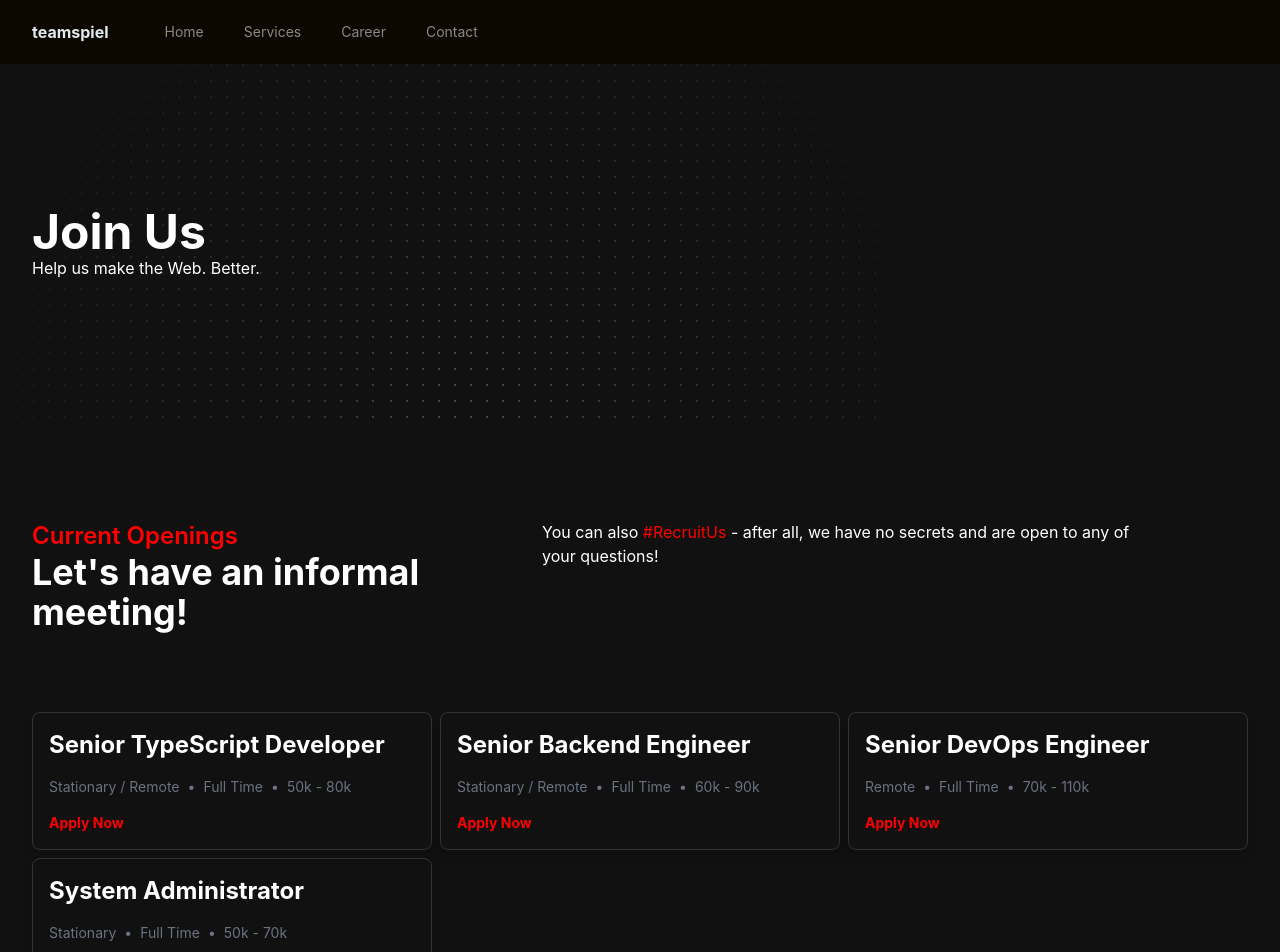
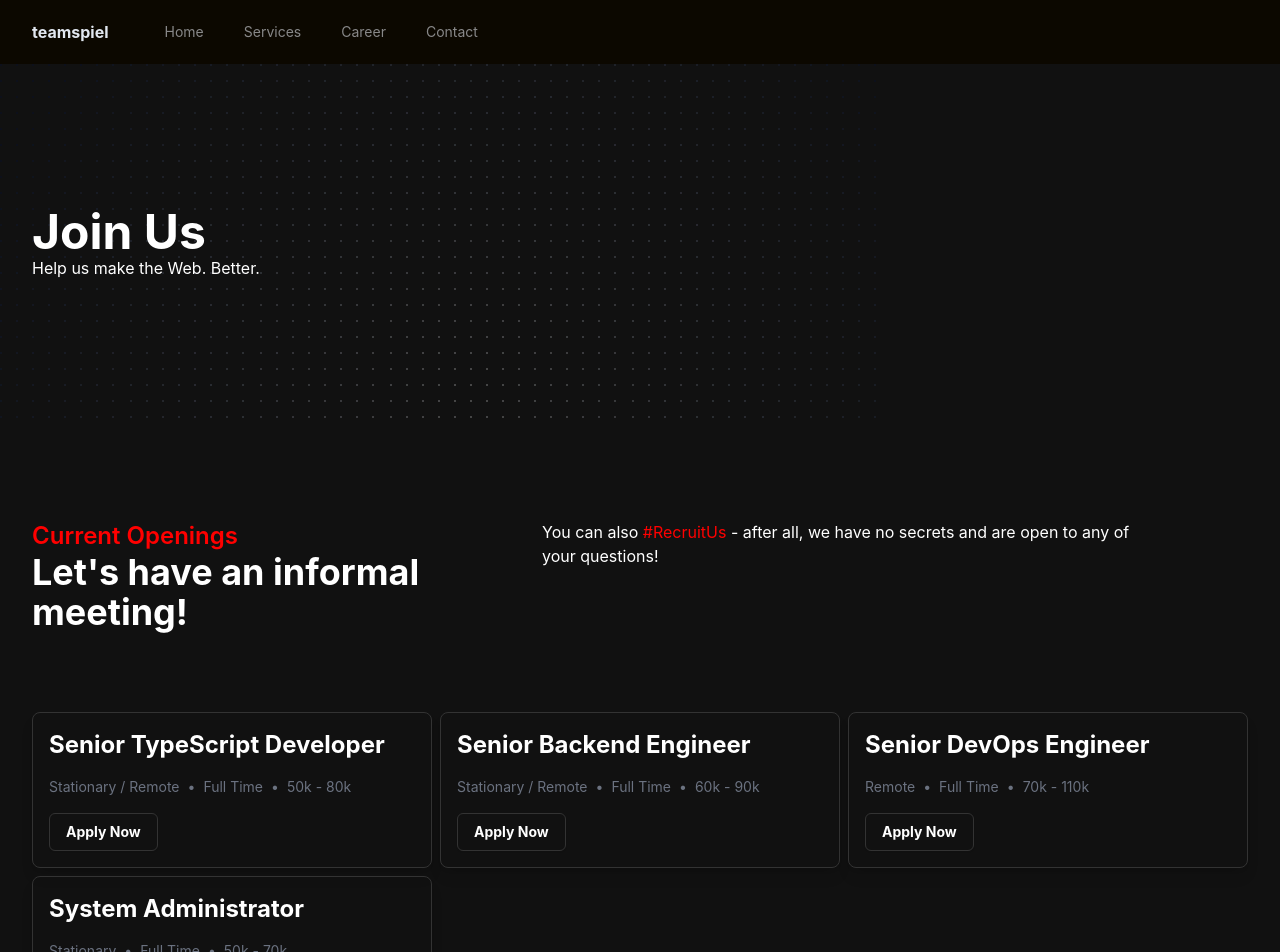
Before and after one commit to juliankoehn/teamspiel, a Next.js app: page /career in a window 1280 px wide. Shown: the top 952 px of the page. Built offline with nearby package versions, Linux system fonts and the light colour scheme.

Commit message:
feat: btn invert

```diff
--- a/src/assets/scss/main.scss
+++ b/src/assets/scss/main.scss
@@ -33,6 +33,12 @@
   @apply focus:outline-none focus:ring-2 focus:ring-offset-2 focus:ring-gray-500;
 }
 
+.btn-invert {
+  @apply bg-accents-100 text-white border border-accents-200;
+  @apply hover:bg-white hover:text-black hover:border-black;
+  @apply focus:outline-none focus:ring-2 focus:ring-offset-2 focus:ring-gray-500;
+}
+
 @tailwind utilities;
 
 body {
--- a/src/components/career/open-positions.tsx
+++ b/src/components/career/open-positions.tsx
@@ -73,7 +73,7 @@ export const OpenPositions: React.FC = () => {
                 </div>
                 <a
                   href={job.link}
-                  className="block mt-4 text-primary font-bold text-sm"
+                  className="btn btn-invert mt-4 font-bold text-sm"
                 >
                   Apply Now
                 </a>
```
